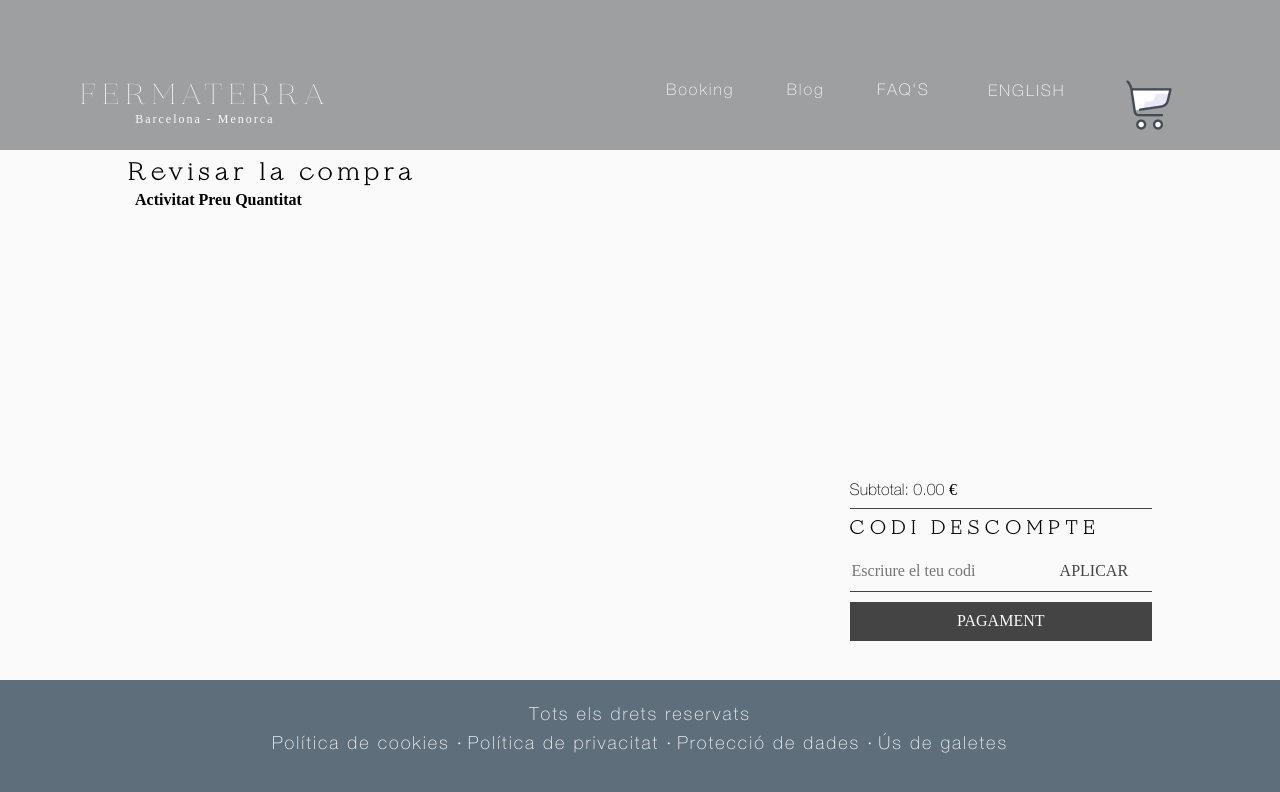
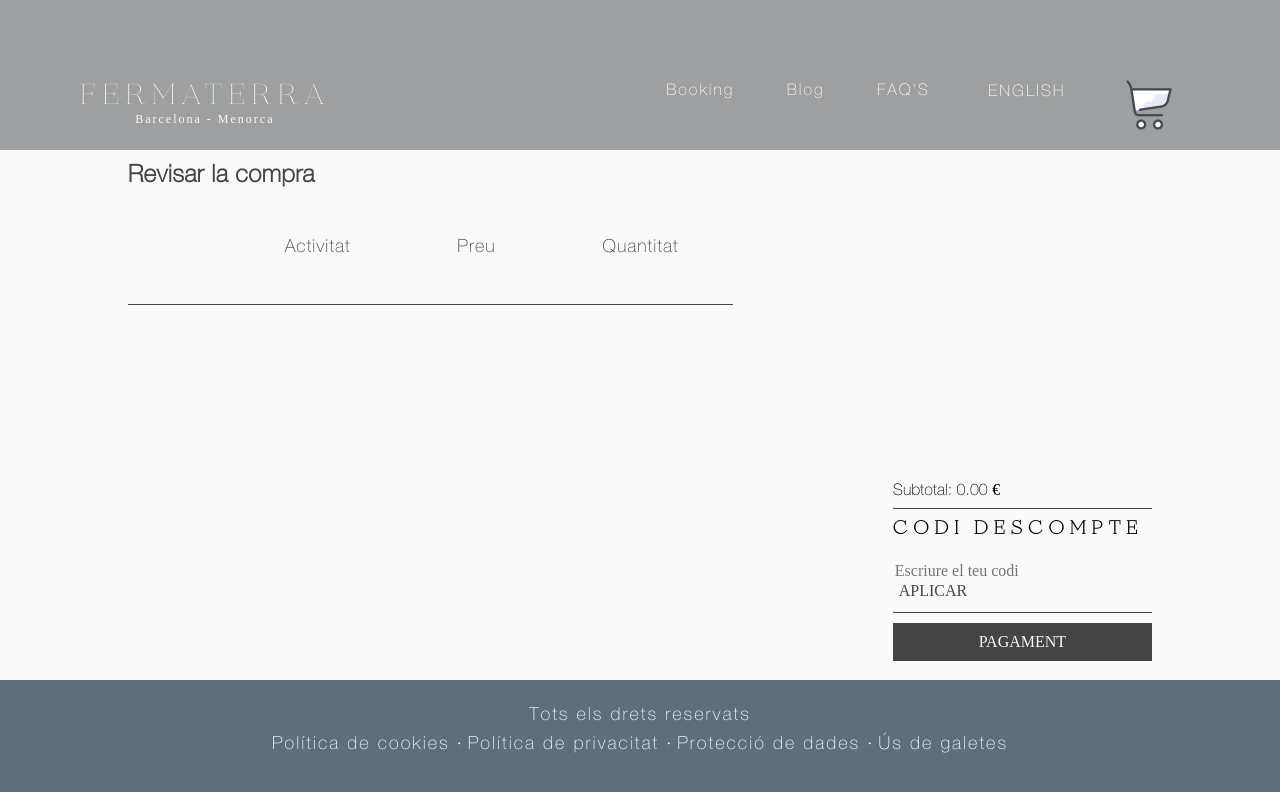
Before and after one commit to Fermaterra/Fermaterra, a Next.js app in the folder frontend/: page /cart in a window 1280 px wide. Shown: the top 792 px of the page. Built offline with nearby package versions, Linux system fonts and the light colour scheme.

Commit message:
Add cart table styles

```diff
--- a/frontend/styles/cart.module.scss
+++ b/frontend/styles/cart.module.scss
@@ -28,7 +28,7 @@
     margin: 0 auto;
     display: grid;
     grid-template-columns: 7fr 3fr;
-    gap: 1rem;
+    gap: 10rem;
 
     .cart_payment{
         padding-top: 40vh;
@@ -64,7 +64,39 @@
             text-transform: uppercase;
             border: none;
             padding: 10px;
+            &:hover{
+                cursor: pointer;
+            }
         }
     }
 
 }
+.cart_content{
+    font-family: "Helvetica Neue Thin";
+    h2{
+        color: var(--black);
+        letter-spacing: 0.5px;
+        font-weight: 700;
+        font-family: "Helvetica Neue Thin";
+
+    }
+    .cart_table{
+        width: 100%;
+        border-collapse: collapse;
+        img:hover{
+            cursor: pointer;
+        }
+        tr{
+
+            border-bottom:  1px solid var(--black);
+        }
+        th, td{
+            letter-spacing: 1px;
+            text-align: center;
+            padding: 3rem;
+            color: var(--black);
+            font-weight: 400;
+            font-size: 18px;
+        }
+    }
+}
```
